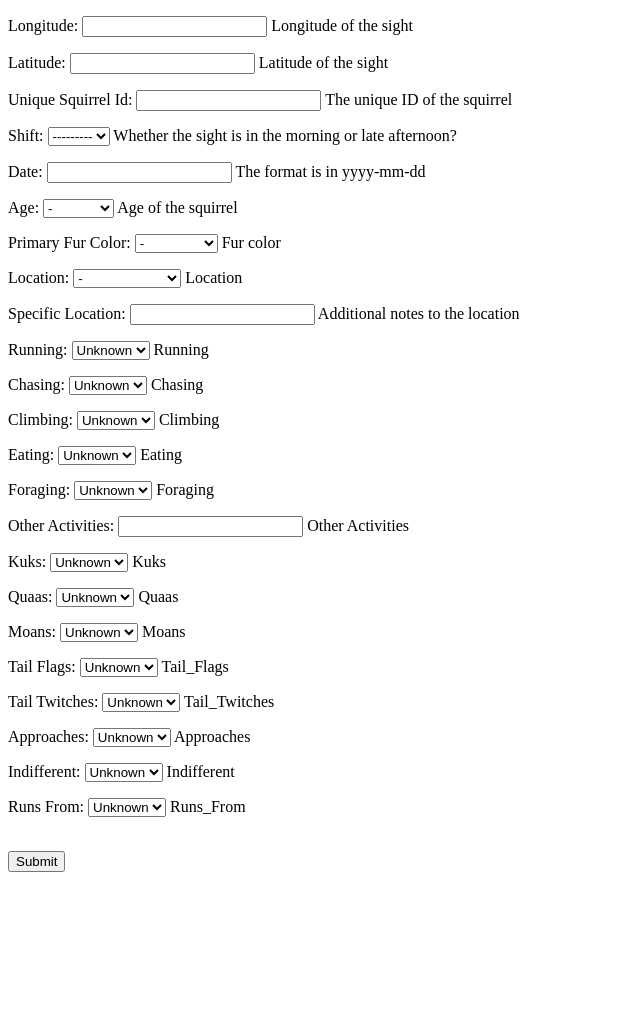
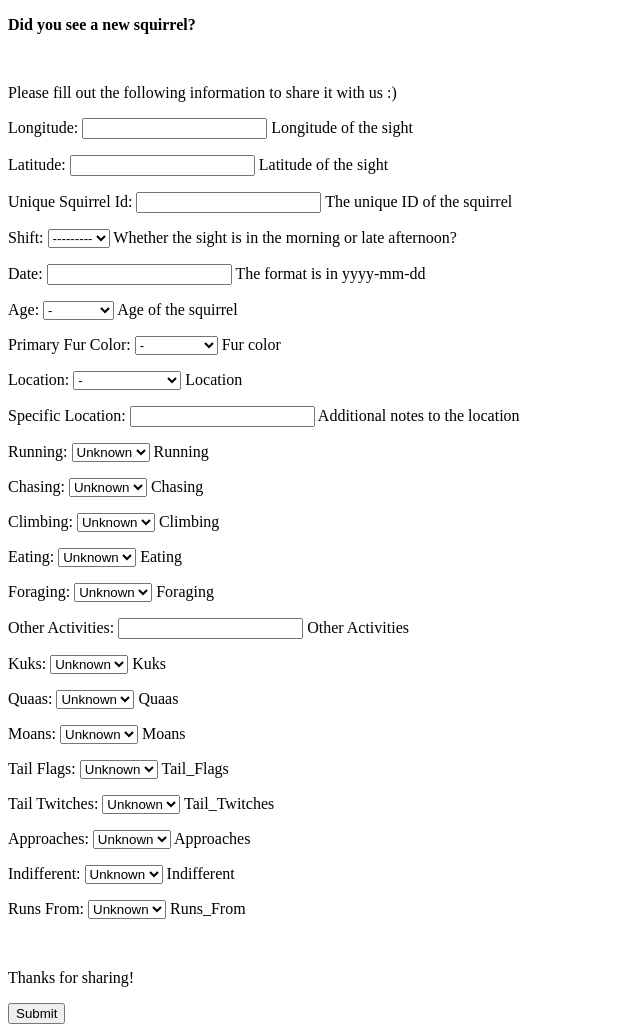
Before and after one commit to Ellin-Fan/SquirrelTracker_group18, a Django app: page /sightings/add/ in a window 1280 px wide. Shown: the whole page, without its empty margins (0-640 px from the left). Before the commit the page ends 872 px from the top, so only its background shows below. Run offline with Django 3.2, Linux system fonts and the light colour scheme.

Commit message:
changed the add.html and udpate.html

```diff
--- a/sightings/templates/sightings/add.html
+++ b/sightings/templates/sightings/add.html
@@ -1,14 +1,19 @@
 <!doctype html>
 <html>
         <head>
-                <title>Update the Squirrel Sight</title>
+                <title>Add a Squirrel Sight</title>
         </head>
         <body>
+		<p><b>Did you see a new squirrel?</b></p>
+		<br>
+		<p>Please fill out the following information to share it with us :)</p>
                 <form method='post'>
                         {% csrf_token %}
                         {{form.as_p}}
                         <br>
+			<p>Thanks for sharing!</p>
                         <input type="submit" name="add">
+			<br>
                 </form>
         </body>
 </html>
--- a/sightings/templates/sightings/update.html
+++ b/sightings/templates/sightings/update.html
@@ -4,11 +4,14 @@
                 <title>Update the Squirrel Sight</title>
         </head>
         <body>
+		<p><b>Please use the following form to update the squirrel sighting</b></p>
                 <form method='post'>
                         {% csrf_token %}
                         {{form.as_p}}
                         <br>
+			<p>Thanks for your info!</p>
                         <input type="submit" name="save">
+			<br>
                 </form>
         </body>
 </html>
--- a/sightings/views.py
+++ b/sightings/views.py
@@ -52,7 +52,7 @@ def add_sights(request):
             'form':form,
             }
 
-    return render(request, 'sightings/update.html', context)
+    return render(request, 'sightings/add.html', context)
 
 
 def stats_view(request):
```
